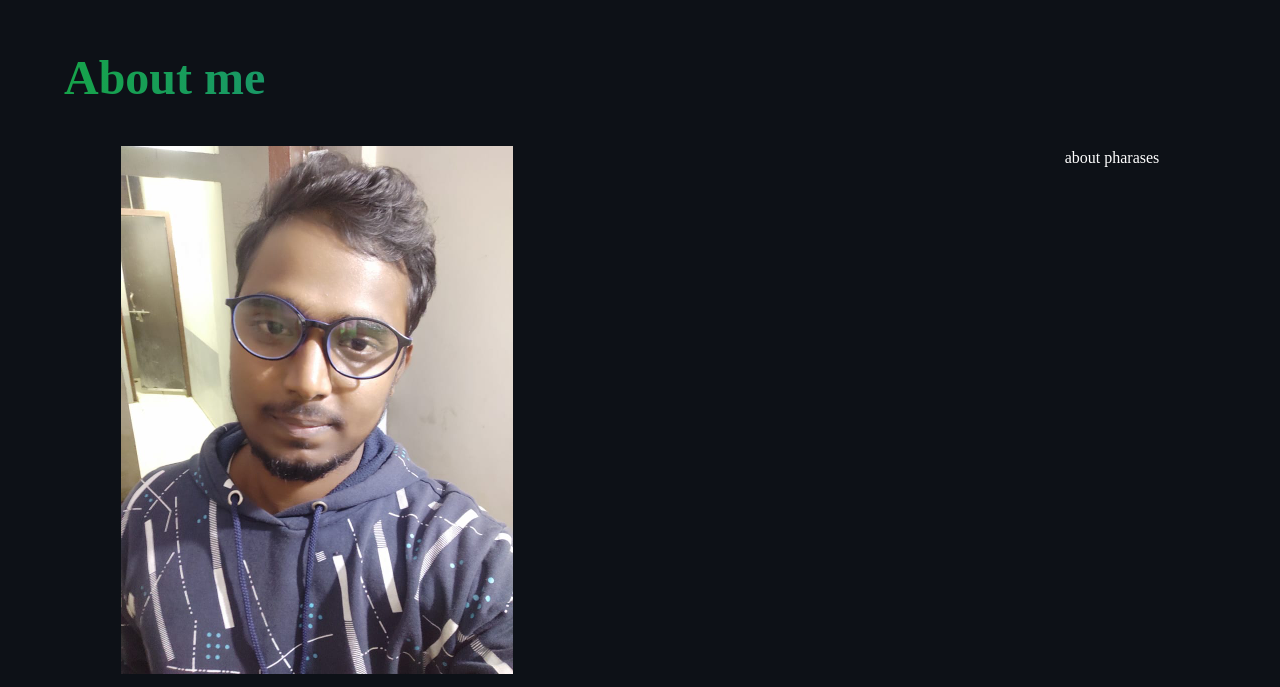
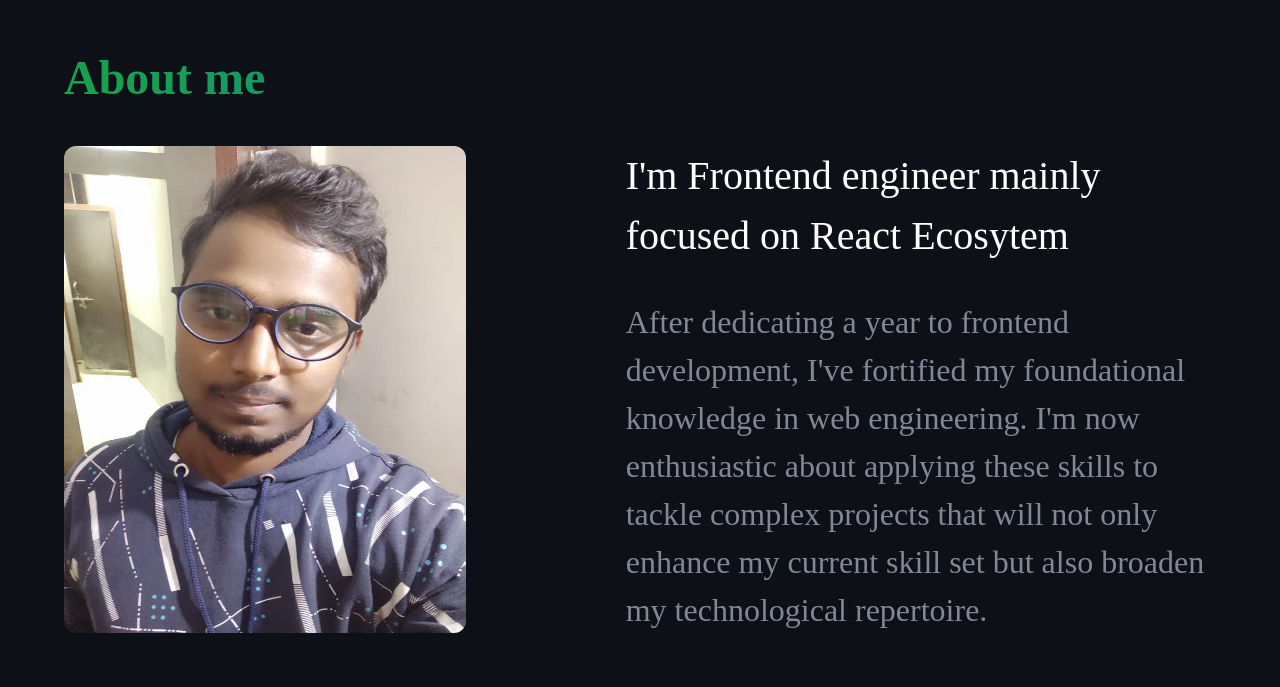
Before and after one commit to khurshedeth/data-entry, a Next.js app: page / in a window 1280 px wide. Shown: the part 732-1419 px from the top of the page. Built offline with nearby package versions, Linux system fonts and the light colour scheme.

Commit message:
project section added

```diff
--- a/components/About.js
+++ b/components/About.js
@@ -18,12 +18,32 @@ function About() {
           initial={{ opacity: 0 }}
           whileInView={{ x: [-100, 0], opacity: 1 }}
           transition={{ duration: 1 }}
-          viewport={{ once: true }}
+          viewport={{once:true}}
         >
-          <Image src={khurshed} alt="error" className="w-[50%] max-xl:w-[100%]" />
+          <Image
+            src={khurshed}
+            alt="error"
+            className="w-[100%] h-[90%] rounded-xl max-xl:w-[100%] opacity-"
+          />
         </motion.div>
 
-        <div>about pharases</div>
+        <motion.div
+          initial={{ x: 0, opacity: 0 }}
+          whileInView={{ x: [250, 0], opacity: 1 }}
+          transition={{ duration: 1 }}
+          className=" w-[100%] flex flex-col gap-[2rem]"
+        >
+          <h1 className=" text-[2.5rem] max-md:text-[2rem]">
+            I'm Frontend engineer mainly focused on React Ecosytem
+          </h1>
+          <p className="text-[#838697] text-[2rem] max-md:text-[1.5rem]">
+            After dedicating a year to frontend development, I've fortified my
+            foundational knowledge in web engineering. I'm now enthusiastic
+            about applying these skills to tackle complex projects that will not
+            only enhance my current skill set but also broaden my technological
+            repertoire.
+          </p>
+        </motion.div>
       </div>
     </div>
   );
--- /dev/null
+++ b/components/Projects.js
@@ -0,0 +1,12 @@
+import React from 'react'
+
+function Projects() {
+  return (
+    <div>
+
+
+    </div>
+  )
+}
+
+export default Projects
```
